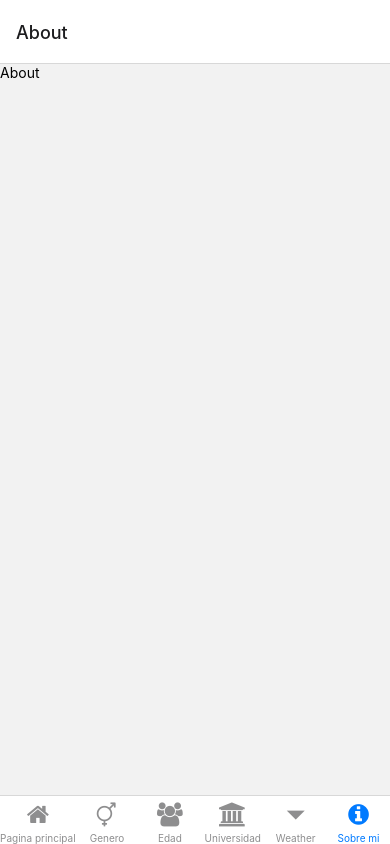
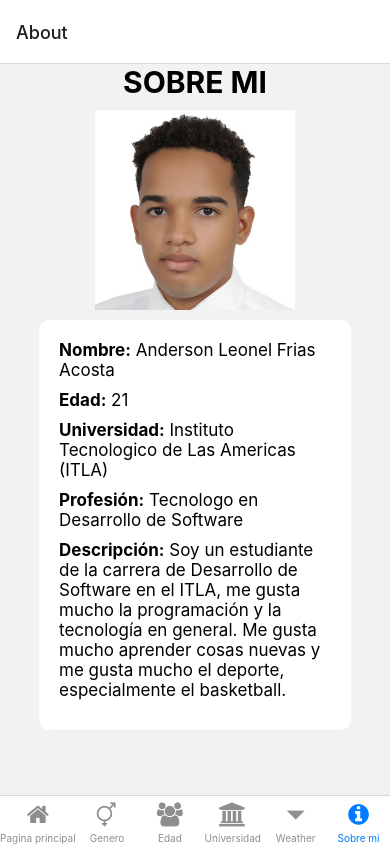
Before and after one commit to anderlfrias/tarea6_couteau-mobile_apps, a React Native app: screen /About in a window 390 px wide. Built offline with nearby package versions, Linux system fonts and the light colour scheme.

Commit message:
Pantalla de Sobre mi, lista

```diff
--- a/screens/About.jsx
+++ b/screens/About.jsx
@@ -1,14 +1,68 @@
-import { Text, View } from 'react-native'
-import React, { Component } from 'react'
+import React from 'react'
+import { View, Text, SafeAreaView, StyleSheet, Image } from 'react-native'
 
-export class About extends Component {
-    render() {
-        return (
-        <View>
-            <Text>About</Text>
-        </View>
-        )
-    }
+const About = () => {
+    return (
+        <SafeAreaView>
+            <View style={styles.container}>
+                <Text style={styles.title}>SOBRE MI</Text>
+
+                <View style={styles.image}>
+                    <Image source={require('../assets/mi-foto.jpg')} style={{width: '100%', height: '100%'}} />
+                </View>
+
+                <View style={styles.cardText}>
+                    <Text style={{marginBottom: 10, fontSize: 17}}>
+                        <Text style={{fontWeight: 'bold'}}>Nombre:</Text> Anderson Leonel Frias Acosta
+                    </Text>
+
+                    <Text style={{marginBottom: 10, fontSize: 17}}>
+                        <Text style={{fontWeight: 'bold'}}>Edad:</Text> 21
+                    </Text>
+
+                    <Text style={{marginBottom: 10, fontSize: 17}}>
+                        <Text style={{fontWeight: 'bold'}}>Universidad:</Text> Instituto Tecnologico de Las Americas (ITLA)
+                    </Text>
+
+                    <Text style={{marginBottom: 10, fontSize: 17}}>
+                        <Text style={{fontWeight: 'bold'}}>Profesión:</Text> Tecnologo en Desarrollo de Software
+                    </Text>
+
+                    <Text style={{marginBottom: 10, fontSize: 17}}>
+                        <Text style={{fontWeight: 'bold'}}>Descripción:</Text> Soy un estudiante de la carrera de Desarrollo de Software en el ITLA, me gusta mucho la programación y la tecnología en general. Me gusta mucho aprender cosas nuevas y me gusta mucho el deporte, especialmente el basketball.
+                    </Text>
+                </View>
+            </View>
+        </SafeAreaView>
+    )
 }
 
-export default About
+export default About;
+
+const styles = StyleSheet.create({
+    container:{
+        display: 'flex',
+        justifyContent: 'center',
+        alignItems: 'center',
+        height: '100%',
+    },
+    image: {
+        width: 200,
+        height: 200,
+        borderRadius: 10,
+        alignItems: 'center',
+        marginBottom: 10,
+    },
+    title: {
+        fontSize: 30,
+        fontWeight: 'bold',
+        textAlign: 'center',
+        marginBottom: 10,
+    },
+    cardText: {
+        padding: 20,
+        backgroundColor: '#fff',
+        borderRadius: 10,
+        width: '80%',
+    },
+})
```
Also changed, not shown: assets/mi-foto.jpg (added).
